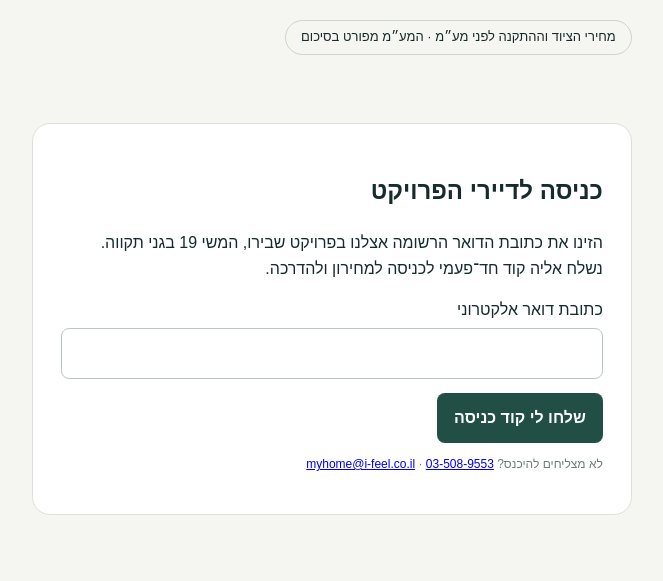
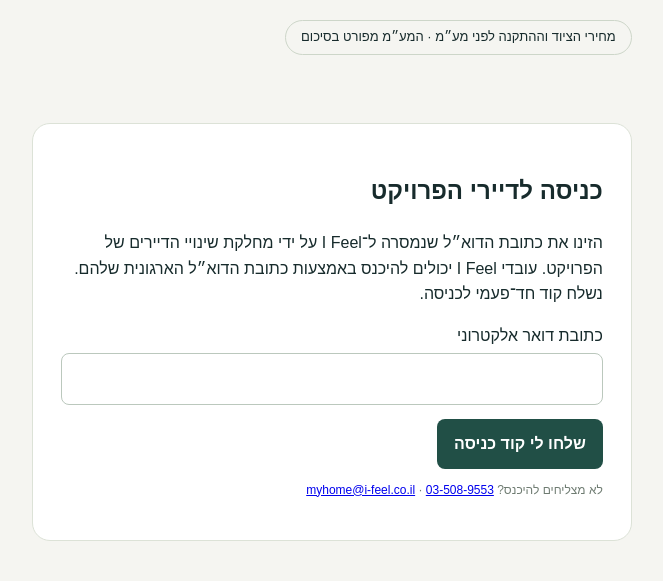
Before and after one commit to oren341965/i-feel-site, a PHP site: page /shviro-ganei-tikva/ in a window 1280 px wide. Shown: the part 443-1024 px from the top of the page, without its empty margins (597-1260 px from the left). Run offline with PHP 8.4, Linux system fonts and the light colour scheme.

Commit message:
Clarify I Feel staff access in public/shviro-ganei-tikva/index.php

```diff
--- a/public/shviro-ganei-tikva/index.php
+++ b/public/shviro-ganei-tikva/index.php
@@ -62,7 +62,7 @@ $pendingEmail = $preview ? '' : sgt_pending_email();
 <?php if ($error): ?><p class="alert error" role="alert"><?= sgt_h($error) ?></p><?php endif; ?>
 <?php if ($notice): ?><p class="alert" role="status"><?= sgt_h($notice) ?></p><?php endif; ?>
 <?php if ($user === null): ?>
-<section class="login"><h2>כניסה לדיירי הפרויקט</h2><p>הזינו את כתובת הדואר הרשומה אצלנו בפרויקט שבירו, המשי 19 בגני תקווה. נשלח אליה קוד חד־פעמי לכניסה למחירון ולהדרכה.</p>
+<section class="login"><h2>כניסה לדיירי הפרויקט</h2><p>הזינו את כתובת הדוא״ל שנמסרה ל־I Feel על ידי מחלקת שינויי הדיירים של הפרויקט. עובדי I Feel יכולים להיכנס באמצעות כתובת הדוא״ל הארגונית שלהם. נשלח קוד חד־פעמי לכניסה.</p>
 <?php if ($pendingEmail !== ''): ?><p class="alert">קוד כניסה נשלח ל־<?= sgt_h($pendingEmail) ?>.</p><form method="post"><input type="hidden" name="csrf" value="<?= sgt_h($csrf) ?>"><input type="hidden" name="action" value="verify_code"><label for="code">קוד בן 6 ספרות</label><input id="code" name="code" inputmode="numeric" autocomplete="one-time-code" pattern="[0-9]{6}" maxlength="6" required><button type="submit">כניסה לאזור הדיירים</button></form>
 <?php else: ?><form method="post"><input type="hidden" name="csrf" value="<?= sgt_h($csrf) ?>"><input type="hidden" name="action" value="request_code"><label for="email">כתובת דואר אלקטרוני</label><input id="email" type="email" name="email" autocomplete="email" maxlength="180" required><button type="submit">שלחו לי קוד כניסה</button></form><?php endif; ?>
 <p class="small">לא מצליחים להיכנס? <a href="tel:035089553">03-508-9553</a> · <a href="mailto:myhome@i-feel.co.il">myhome@i-feel.co.il</a></p></section>
```
